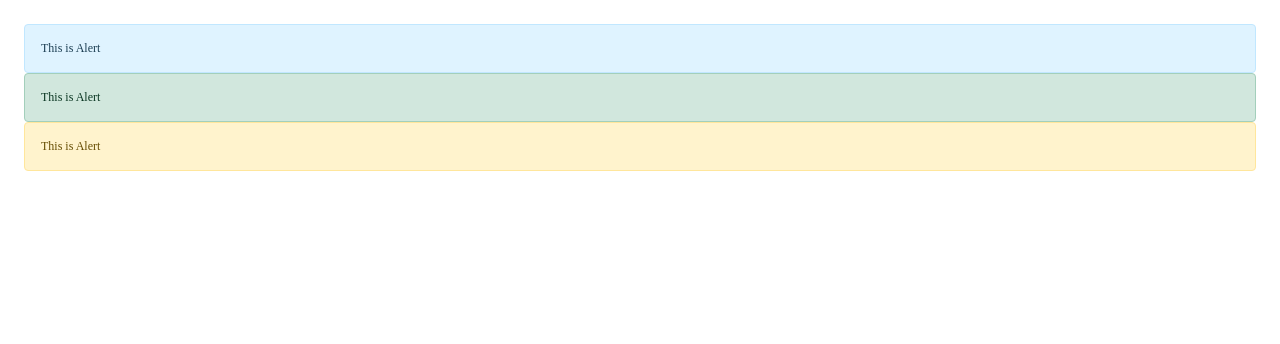
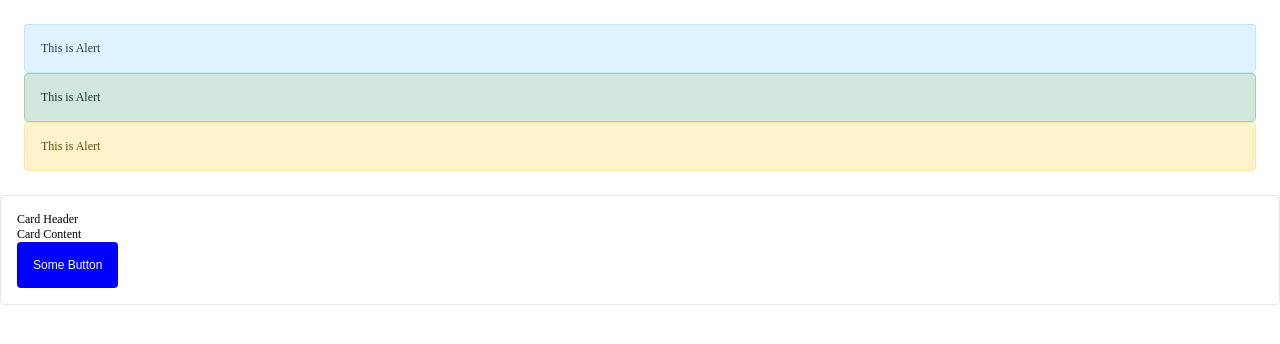
Before and after one commit to BK-0001/sass-demo, a website: page src/alert.html in a window 1280 px wide. Drawn offline with Linux system fonts and the light colour scheme.

Commit message:
small demo inheritance

```diff
--- a/src/alert.html
+++ b/src/alert.html
@@ -12,5 +12,11 @@
       <div class="alert alert--success">This is Alert</div>
       <div class="alert alert--warning">This is Alert</div>
     </div>
+
+    <div class="card">
+      <div>Card Header</div>
+      <div>Card Content</div>
+      <div><button class="button">Some Button</button></div>
+    </div>
   </body>
 </html>
--- a/src/sass/components/_alert.scss
+++ b/src/sass/components/_alert.scss
@@ -22,10 +22,31 @@ $alert-colors: (
   )
 );
 
-.alert {
+%alert-ish {
   padding: 16px;
   font-size: 12px;
   border-radius: 4px;
+}
+
+.card {
+  @extend %alert-ish; // 1
+
+  border: 1px solid rgb(232, 232, 232);
+}
+
+.button {
+  @extend %alert-ish;
+
+  border: none;
+  background-color: blue;
+  color: white;
+}
+
+.alert {
+  @extend %alert-ish; // 2
+  // padding: 16px;
+  // font-size: 12px;
+  // border-radius: 4px;
 
   &--primary {
     background-color: map.get($alert-colors, primary, background-color);
```
Also changed, not shown: src/css/main.css, 1 other file.
